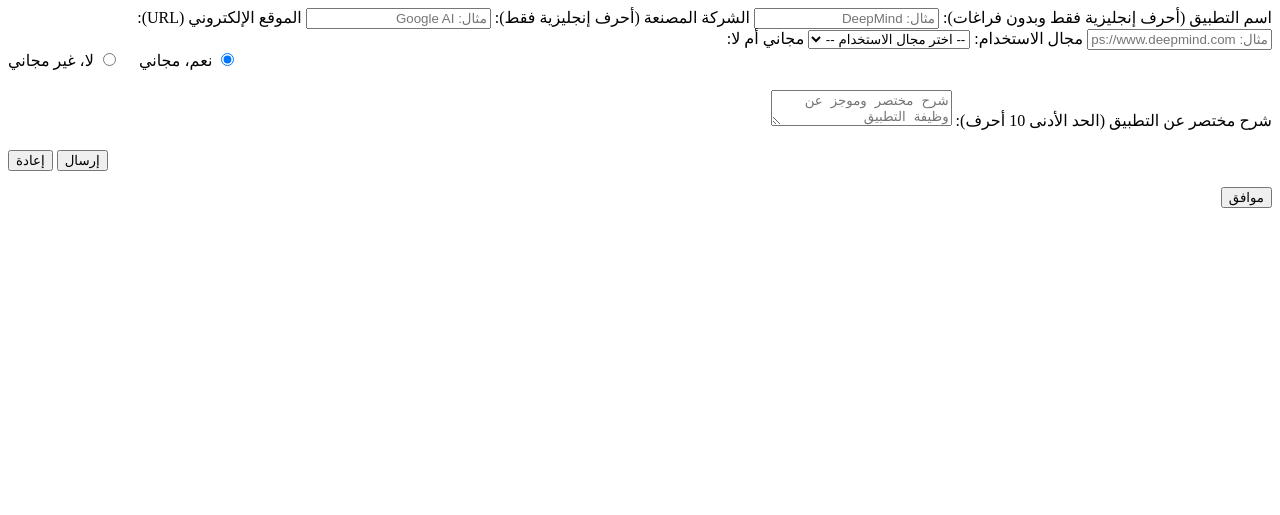
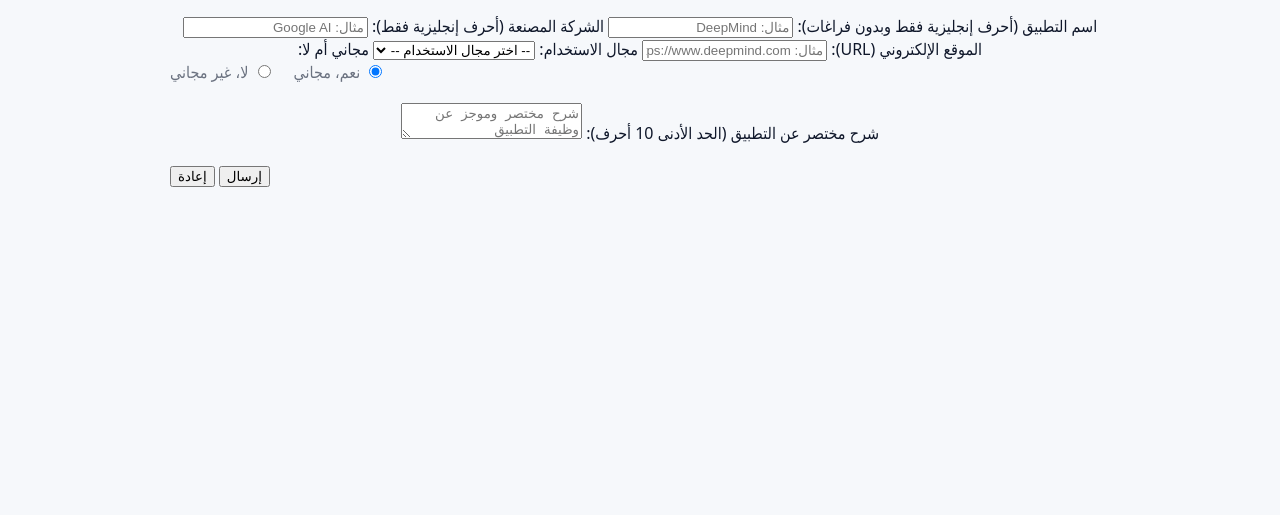
Before and after one commit to AbdullahAlhelal/IWBHomeWork, a plain HTML site: page add_app.html in a window 1280 px wide. Shown: the part 285-800 px from the top of the page. Drawn offline with nearby package versions, Linux system fonts and the light colour scheme; the site is published under a folder, as on GitHub Pages, so addresses that start at the root find nothing.

Commit message:
Update add_app.html

```diff
--- a/add_app.html
+++ b/add_app.html
@@ -4,7 +4,7 @@
     <meta charset="utf-8" />
     <meta name="viewport" content="width=device-width,initial-scale=1" />
     <title>إضافة تطبيق جديد</title>
-    <link rel="stylesheet" href="/Style.Css">
+    <link rel="stylesheet" href="Style.Css">
     <script src="https://code.jquery.com/jquery-3.6.0.min.js"></script>
     <script src="myFunctions.js"></script>
 </head>
```
